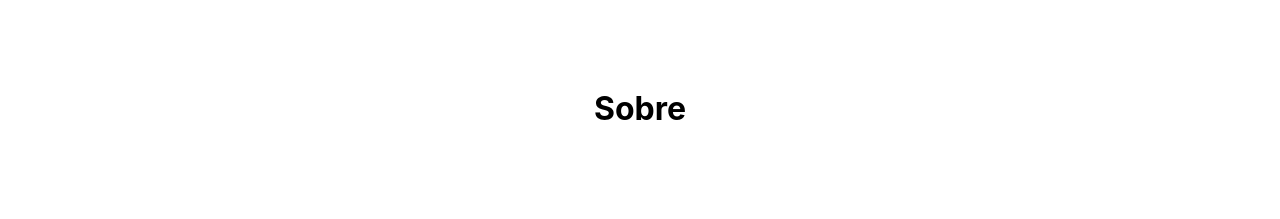
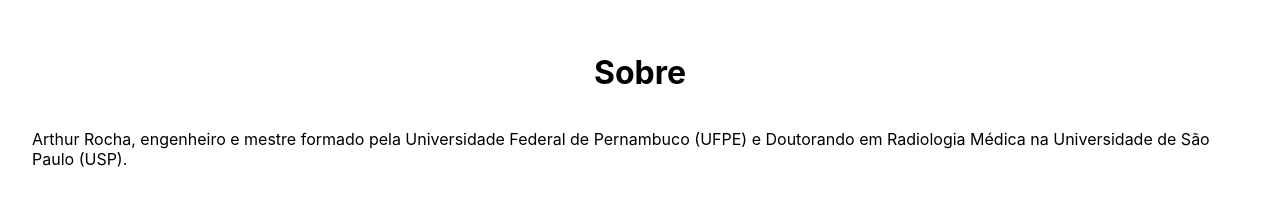
Before and after one commit to Arthur0Rocha/my-page-2022-02-19, a Next.js app: page /about in a window 1280 px wide. Shown: the part 292-511 px from the top of the page. Built offline with nearby package versions, Linux system fonts and the light colour scheme.

Commit message:
Minor update on about page

```diff
--- a/pages/about.tsx
+++ b/pages/about.tsx
@@ -14,6 +14,9 @@ const About: NextPage = () => {
 
       <main className={styles.main}>
         <h1>Sobre</h1>
+        <p>
+          Arthur Rocha, engenheiro e mestre formado pela Universidade Federal de Pernambuco (UFPE) e Doutorando em Radiologia Médica na Universidade de São Paulo (USP).
+        </p>
       </main>
 
       <footer className={styles.footer}>
```
